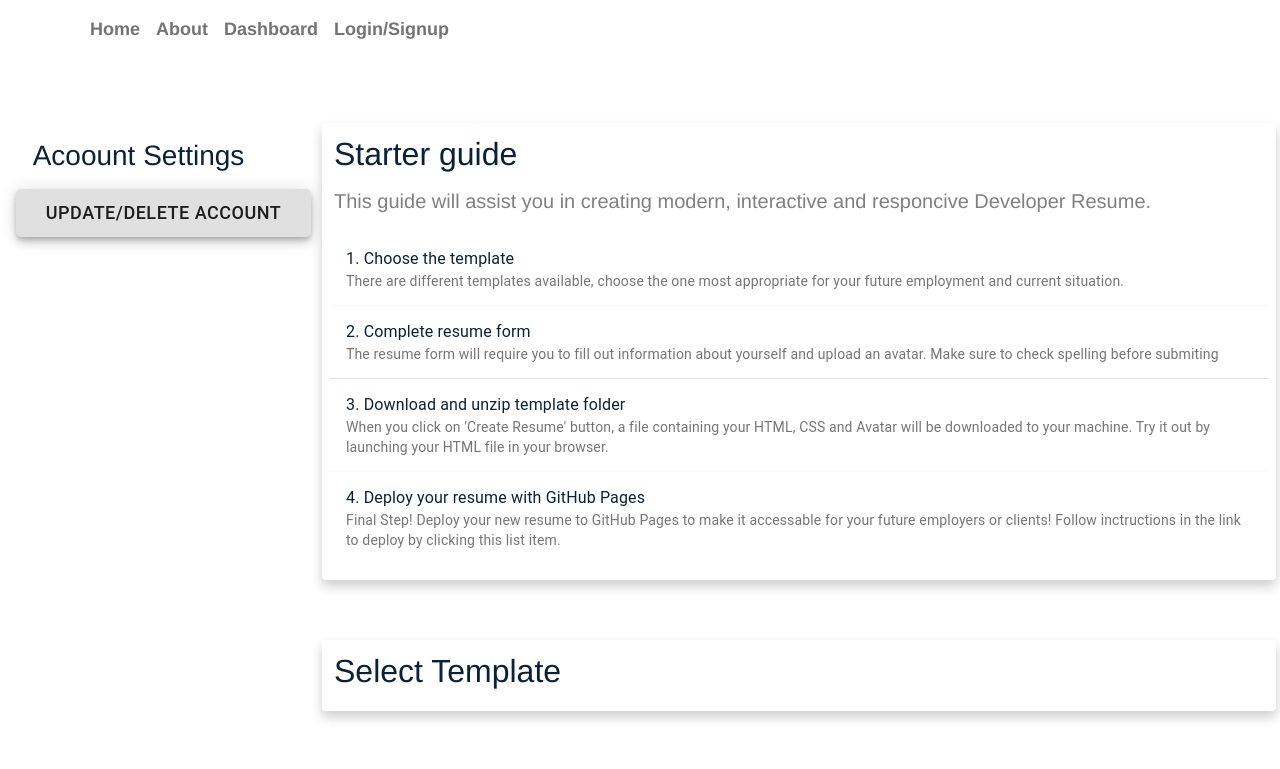
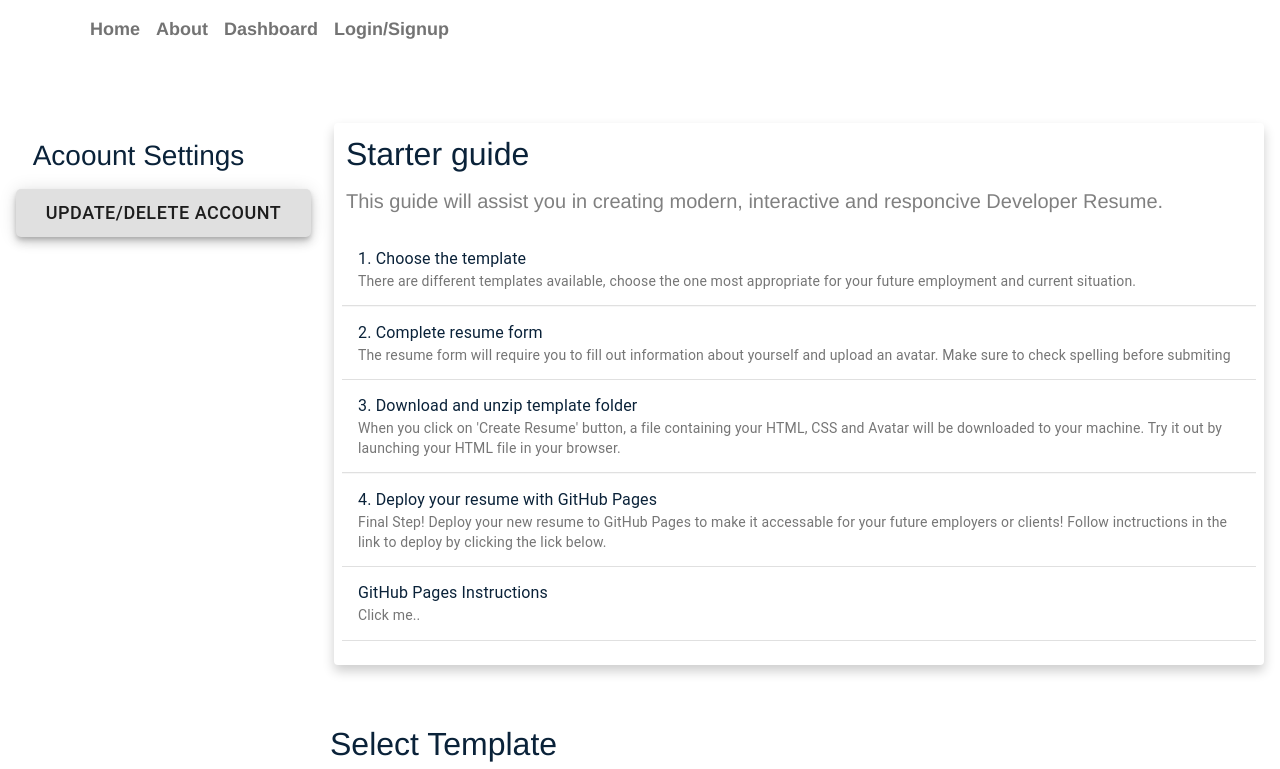
Before and after one commit to ErnestAr/ResumeHacker, a React (Create React App) app in the folder client/: page /Dashboard in a window 1280 px wide. Shown: the top 769 px of the page. Built offline with nearby package versions, Linux system fonts and the light colour scheme.

Commit message:
new style for sections

```diff
--- a/client/src/components/Templates.js
+++ b/client/src/components/Templates.js
@@ -50,6 +50,7 @@ import Divider from '@material-ui/core/Divider';
 const useStyles = makeStyles({
   root: {
     maxWidth: 500,
+    border: '1px solid #d9d9d9',
   },
   media: {
     height: 500,
@@ -75,30 +76,33 @@ export default function Templates() {
   const classes = useStyles();
     return (
               <main className=" col-9 wm">
-                <section className="  row p-2  card ">
+                <section className="  row p-2 pb-3  card ">
                 <h2 className="p-1">Starter guide</h2>
                 <h5 className="p-1" style={{color: "grey"}}>This guide will assist you in creating  modern, interactive and responcive Developer Resume. </h5>
                 <List component="nav" className={classes.list} aria-label="mailbox folders">
-                  <ListItem button>
+                  <ListItem divider >
                     <ListItemText primary="1. Choose the template" secondary="There are different templates available, choose the one most appropriate for your future employment and current situation." />
                   </ListItem>
                   <Divider />
-                  <ListItem button divider>
+                  <ListItem  divider>
                     <ListItemText primary="2. Complete resume form"  secondary="The resume form will require you to fill out information about yourself and upload an avatar. Make sure to check spelling before submiting "/>
                   </ListItem>
-                  <ListItem button>
+                  <ListItem divider >
                     <ListItemText primary="3. Download and unzip template folder" secondary="When you click on 'Create Resume' button, a file containing your HTML, CSS and Avatar will be downloaded to your machine. Try it out by launching your HTML file in your browser." />
                   </ListItem>
-                  <Divider light />
-                  <ListItem button>
-                    <ListItemText onClick={handleClick1} primary="4. Deploy your resume with GitHub Pages"  secondary="Final Step! Deploy your new resume to GitHub Pages to make it accessable for your future employers or clients! Follow inctructions in the link to deploy by clicking this list item. "/>
+                  <Divider />
+                  <ListItem divider >
+                    <ListItemText  primary="4. Deploy your resume with GitHub Pages"  secondary="Final Step! Deploy your new resume to GitHub Pages to make it accessable for your future employers or clients! Follow inctructions in the link to deploy by clicking the lick below. "/>
+                  </ListItem>
+                  <ListItem  divider button>
+                    <ListItemText onClick={handleClick1} primary="GitHub Pages Instructions "  secondary="Click me.."/>
                   </ListItem>
                 </List>
                 </section>
-                <section className="row bd-highlight p-2 card">
-                  <h2 className="p-1">Select Template</h2>
-                </section>
-                <Grid container spacing={3}>
+                <section className="row bd-highlight  ">
+                  <h2 className=" ps-2 ">Select Template</h2>
+                  <Divider/>
+                <Grid container spacing={3} className="mt-2">
                   <Grid item xs={6} className="" >
                     <Card className={classes.root}>
                       <CardActionArea>
@@ -148,6 +152,7 @@ export default function Templates() {
                       </Card>
                   </Grid>
                 </Grid>
+                </section>
               </main>
     )
 }
--- a/client/src/pages/Dashboard/dashboard.css
+++ b/client/src/pages/Dashboard/dashboard.css
@@ -44,9 +44,11 @@ h1, h2, h3, h4, h5, h6, p, blockquote, ul, ol, dl, dt, dd, figure, figcaption, d
 
 .card {
   padding: 30px 40px;
+  margin: 0px;
   margin-bottom: 60px;
   border: none !important;
-  box-shadow: 0 6px 12px 0 rgba(0, 0, 0, 0.2)
+  box-shadow: 0 6px 12px 0 rgba(0, 0, 0, 0.2);
+
 }
 
 .blue-text {
```
